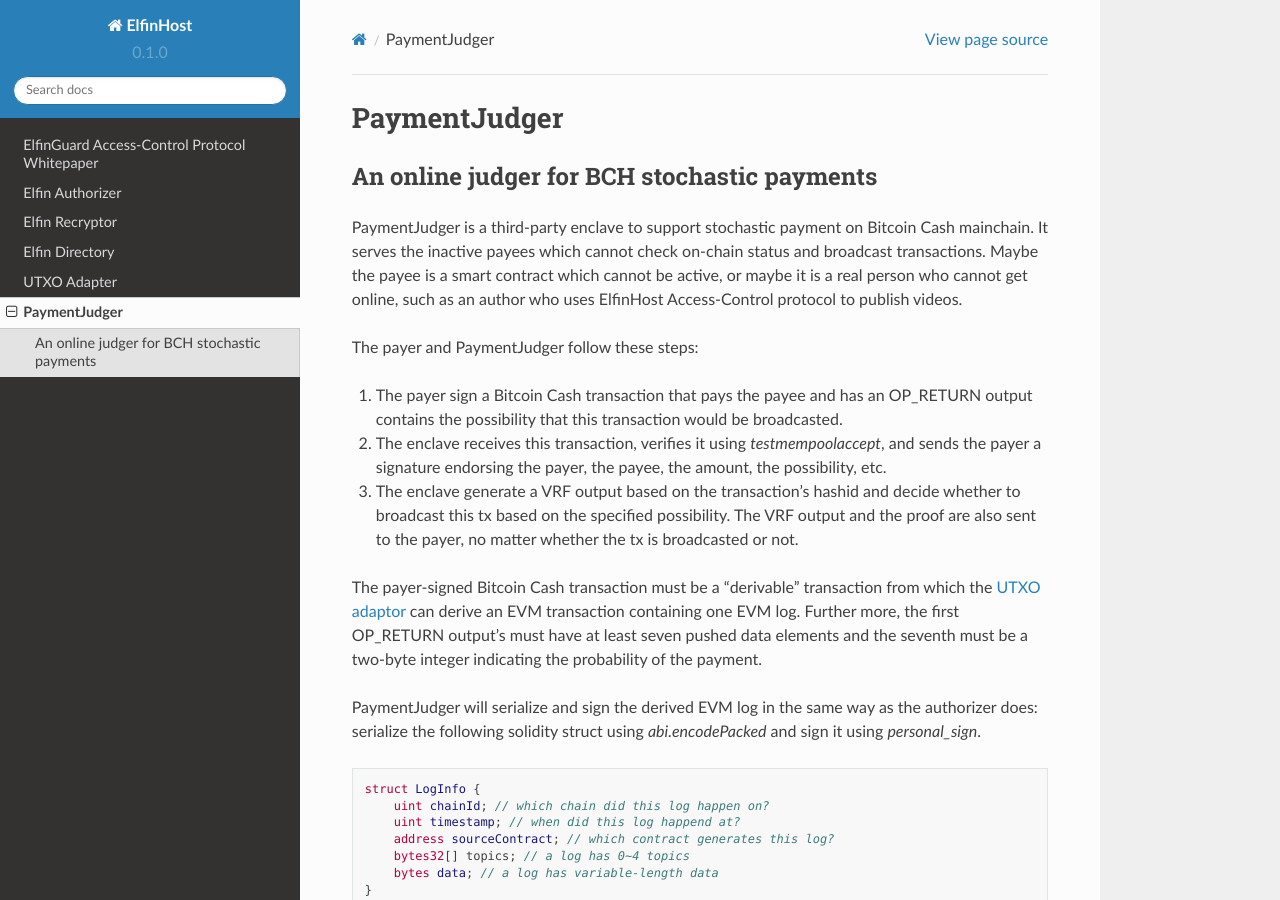
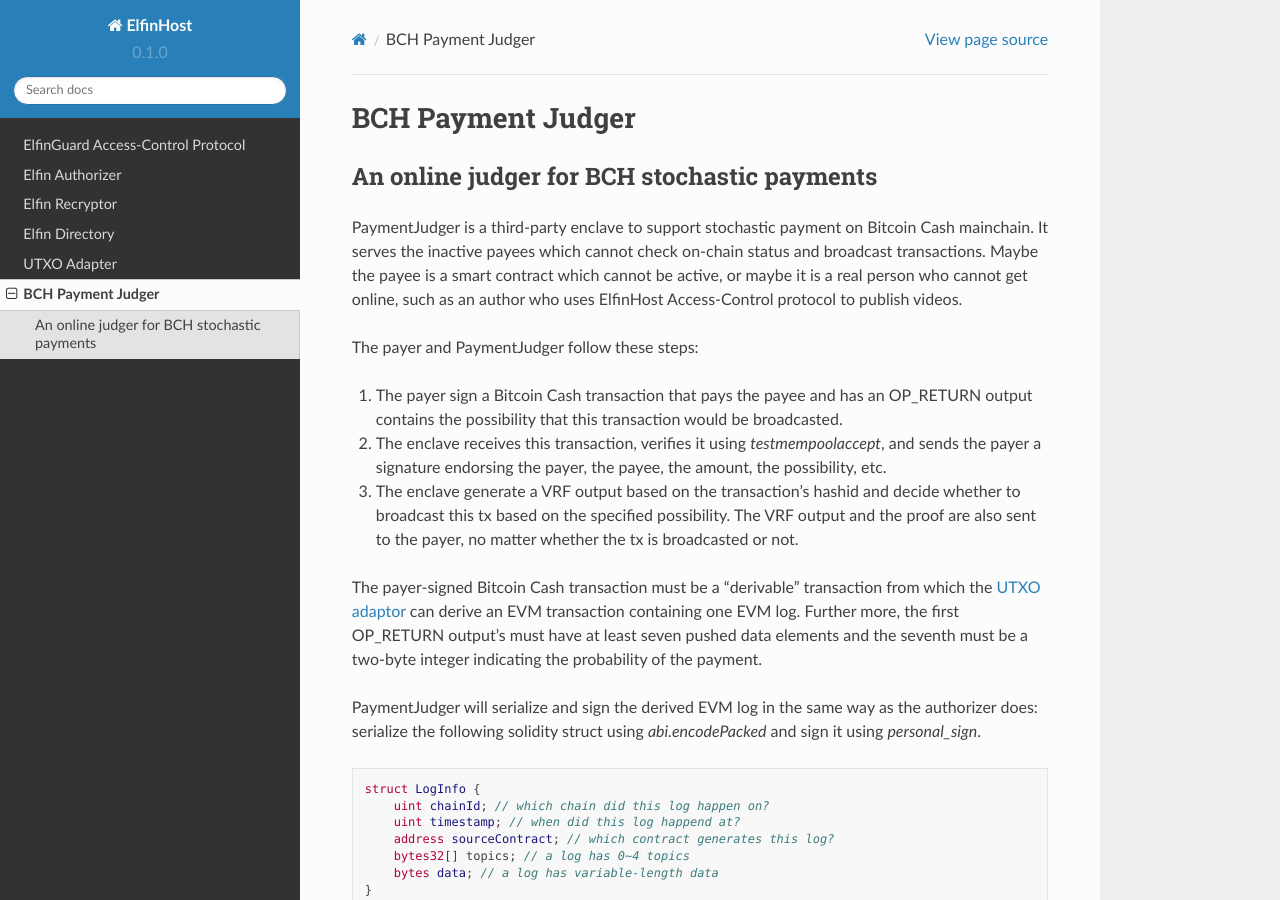
Before and after one commit to elfinguard/docs, a Sphinx documentation site: the page built from docs/source/paymentjudger.rst, in a window 1280 px wide and 900 px high. Built offline with Sphinx 7.4.7 and the Read the Docs theme 2.0.0, drawn with Linux system fonts in a browser that asks for light colours.

Commit message:
refine titles

```diff
--- a/docs/source/accesscontrol_whitepaper.rst
+++ b/docs/source/accesscontrol_whitepaper.rst
@@ -1,5 +1,5 @@
 ======================================
-ElfinGuard Access-Control Protocol Whitepaper
+ElfinGuard Access-Control Protocol
 ======================================
 
 Today users can store information with the help of Decentralized File Hosting. However, decentralizing the storage is not enough. In order to ensure full protection, users need an access-control protocol.
--- a/docs/source/paymentjudger.rst
+++ b/docs/source/paymentjudger.rst
@@ -1,5 +1,5 @@
 ===========================
-PaymentJudger
+BCH Payment Judger
 ===========================
 An online judger for BCH stochastic payments
 -------------------------------------------
```
